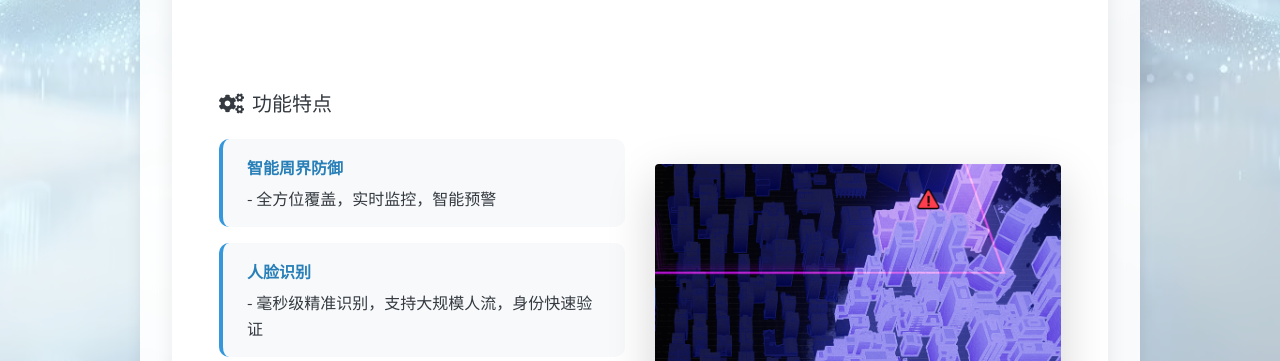
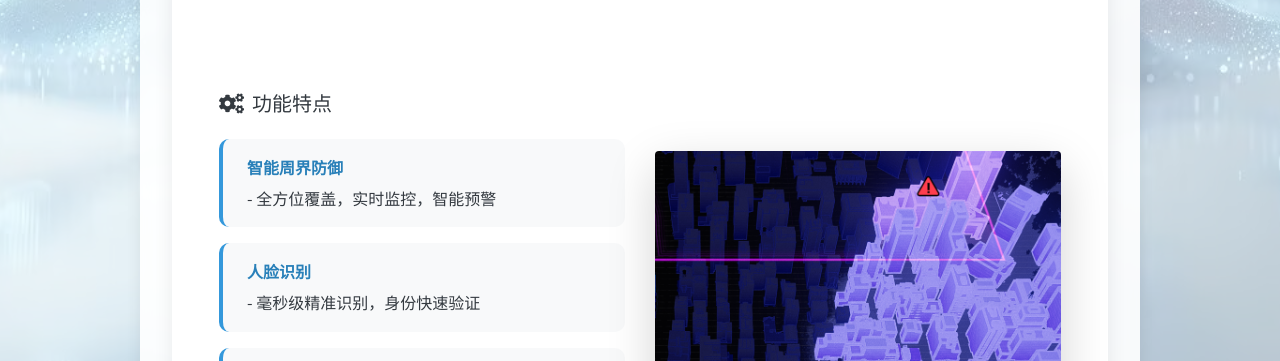
Before and after one commit to shaoguan666/smart-security-system, a plain HTML site: page products.html in a window 1280 px wide. Shown: the part 400-761 px from the top of the page. Drawn offline with nearby package versions, Linux system fonts and the light colour scheme.

Commit message:
调整对其产品界面

```diff
--- a/products.html
+++ b/products.html
@@ -449,7 +449,7 @@
                         <h5 class="mb-4"><i class="fas fa-cogs mr-2"></i>功能特点</h5>
                         <ul class="feature-list">
                             <li><strong>智能周界防御</strong> - 全方位覆盖，实时监控，智能预警</li>
-                            <li><strong>人脸识别</strong> - 毫秒级精准识别，支持大规模人流，身份快速验证</li>
+                            <li><strong>人脸识别</strong> - 毫秒级精准识别，身份快速验证</li>
                             <li><strong>环境检测</strong> - 温度、湿度、空气质量实时监测，环境异常预警</li>
                             <li><strong>能源管理</strong> - 智能调节，节能减排，降低运营成本</li>
                         </ul>
```
